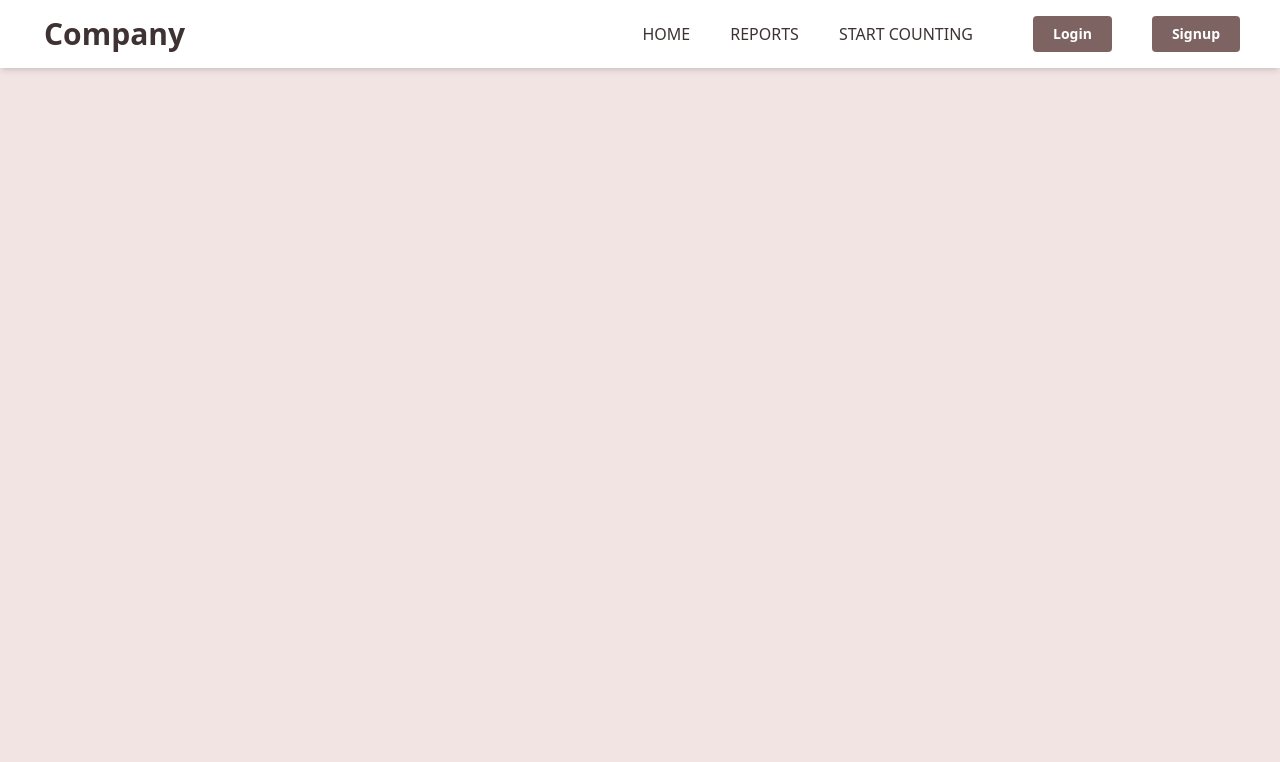
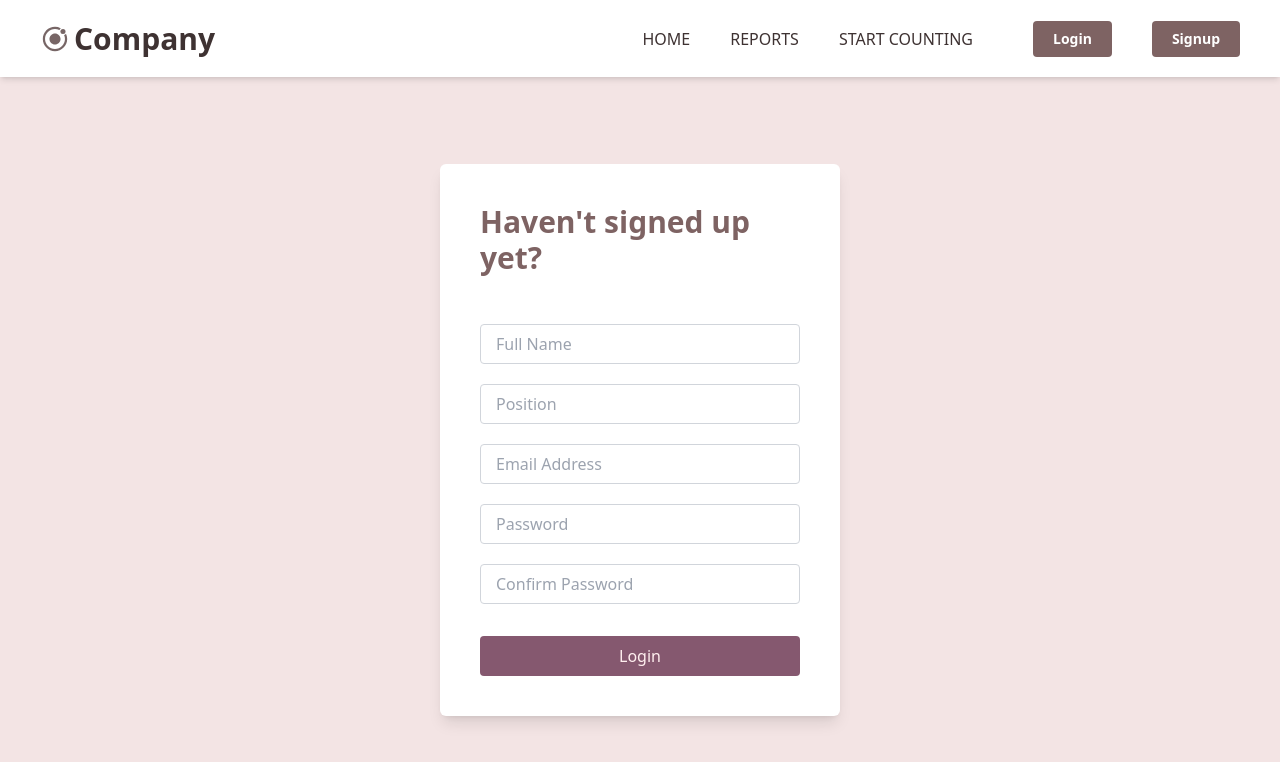
Before and after one commit to AnjaleeNeelika/Hand_Gesture_Detection_System, a React (Vite) app in the folder frontend/: page /signup in a window 1280 px wide. Shown: the top 762 px of the page. Built offline with nearby package versions, Linux system fonts and the light colour scheme.

Commit message:
Login, signup UI

```diff
--- a/frontend/src/App.jsx
+++ b/frontend/src/App.jsx
@@ -7,6 +7,8 @@ import VideoUploadPage from './pages/VideoUploadPage'
 import VideoUploadPageeee from './pages/VideoUploadPageeee'
 import StartCounting from './pages/StartCounting'
 import PointInput from './pages/PointInput'
+import Login from './pages/Login'
+import Signup from './pages/Signup'
 
 const App = () => {
   return (
@@ -21,6 +23,8 @@ const App = () => {
                 <Route path='/videoUploadPage' element={<VideoUploadPage />} />
                 <Route path='/uploadVideo' element={<VideoUploadPageeee />} />
                 <Route path='/input-points' element={<PointInput />} />
+                <Route path='/login' element={<Login />} />
+                <Route path='/signup' element={<Signup />} />
             </Routes>
         </div>
     </>
--- /dev/null
+++ b/frontend/src/assets/components/InputText.jsx
@@ -0,0 +1,23 @@
+import React from 'react'
+
+const InputText = (props) => {
+    return (
+        <div className='relative'>
+            <input
+                type={props.type}
+                name="email"
+                id="email"
+                className='peer h-10 px-4 w-full border border-gray-300 rounded text-gray-900 focus:outline-none focus:border-[#ca9a9a] placeholder-transparent'
+                placeholder={props.label}
+            />
+            <label
+                htmlFor="email"
+                className='absolute bg-white left-4 -top-3 text-gray-600 text-sm peer-placeholder-shown:text-base peer-placeholder-shown:text-gray-400 peer-placeholder-shown:top-2 transition-all peer-focus:-top-3 peer-focus:text-[#ca9a9a] peer-focus:font-semibold peer-focus:text-sm'
+            >
+                {props.label}
+            </label>
+        </div>
+    )
+}
+
+export default InputText
--- a/frontend/src/assets/components/Navbar.jsx
+++ b/frontend/src/assets/components/Navbar.jsx
@@ -31,8 +31,12 @@ const Navbar = () => {
                     </li>
 
                     <div className='flex gap-10 md:ml-5'>
-                        <Button1>Login</Button1>
-                        <Button1>Signup</Button1>
+                        <Button1>
+                            <Link to='/login'>Login</Link>
+                        </Button1>
+                        <Button1>
+                            <Link to='/signup'>Signup</Link>
+                        </Button1>
                     </div>
                 </ul>
             </div>
--- /dev/null
+++ b/frontend/src/pages/Login.jsx
@@ -0,0 +1,27 @@
+import React from 'react'
+import InputText from '../assets/components/InputText'
+import Button2 from '../assets/components/Button2'
+
+const Login = () => {
+    return (
+        <div className='h-full w-screen p-5 flex flex-auto justify-center items-center'>
+            <div className='bg-white shadow-lg p-10 rounded-md w-[400px]'>
+                <h1 className='h1 text-3xl font-bold text-[#7e6363]'>Welcome Back!</h1>
+                <form action="post" className='login w-full mt-12'>
+                    <div className='input-wrapper w-full'>
+                        <InputText label='Email Address' />
+                    </div>
+                    <div className='input-wrapper w-full mt-5'>
+                        <InputText label='Password' />
+                    </div>
+                    <div className='mt-8'>
+                        <Button2>Login</Button2>
+                    </div>
+
+                </form>
+            </div>
+        </div>
+    )
+}
+
+export default Login
--- a/frontend/src/pages/Reports.jsx
+++ b/frontend/src/pages/Reports.jsx
@@ -2,7 +2,9 @@ import React from 'react'
 
 const Reports = () => {
     return (
-        <div className='h-full p-5'>Reports</div>
+        <div className='h-full py-5 px-10'>
+            <h1 className='text-4xl text-[#7e6363] font-bold'>Reports</h1>
+        </div>
     )
 }
 
--- /dev/null
+++ b/frontend/src/pages/Signup.jsx
@@ -0,0 +1,35 @@
+import React from 'react'
+import InputText from '../assets/components/InputText'
+import Button2 from '../assets/components/Button2'
+
+const Signup = () => {
+    return (
+        <div className='h-full w-screen p-5 flex flex-auto justify-center items-center'>
+            <div className='bg-white shadow-lg p-10 rounded-md w-[400px]'>
+                <h1 className='h1 text-3xl font-bold text-[#7e6363]'>Haven't signed up yet?</h1>
+                <form action="post" className='login w-full mt-12'>
+                    <div className='input-wrapper w-full'>
+                        <InputText label='Full Name' type='text' />
+                    </div>
+                    <div className='input-wrapper w-full mt-5'>
+                        <InputText label='Position' type='text' />
+                    </div>
+                    <div className='input-wrapper w-full mt-5'>
+                        <InputText label='Email Address' type='text' />
+                    </div>
+                    <div className='input-wrapper w-full mt-5'>
+                        <InputText label='Password' type='password' />
+                    </div>
+                    <div className='input-wrapper w-full mt-5'>
+                        <InputText label='Confirm Password' type='password' />
+                    </div>
+                    <div className='mt-8'>
+                        <Button2>Login</Button2>
+                    </div>
+                </form>
+            </div>
+        </div>
+    )
+}
+
+export default Signup
--- a/frontend/src/pages/StartCounting.jsx
+++ b/frontend/src/pages/StartCounting.jsx
@@ -1,8 +1,11 @@
 import React from 'react'
+import VideoUploadPage from './VideoUploadPage'
 
 const StartCounting = () => {
     return (
-        <div className='h-full p-5'>StartCounting</div>
+        <div className='h-full p-5'>
+            <VideoUploadPage />
+        </div>
     )
 }
 
```
